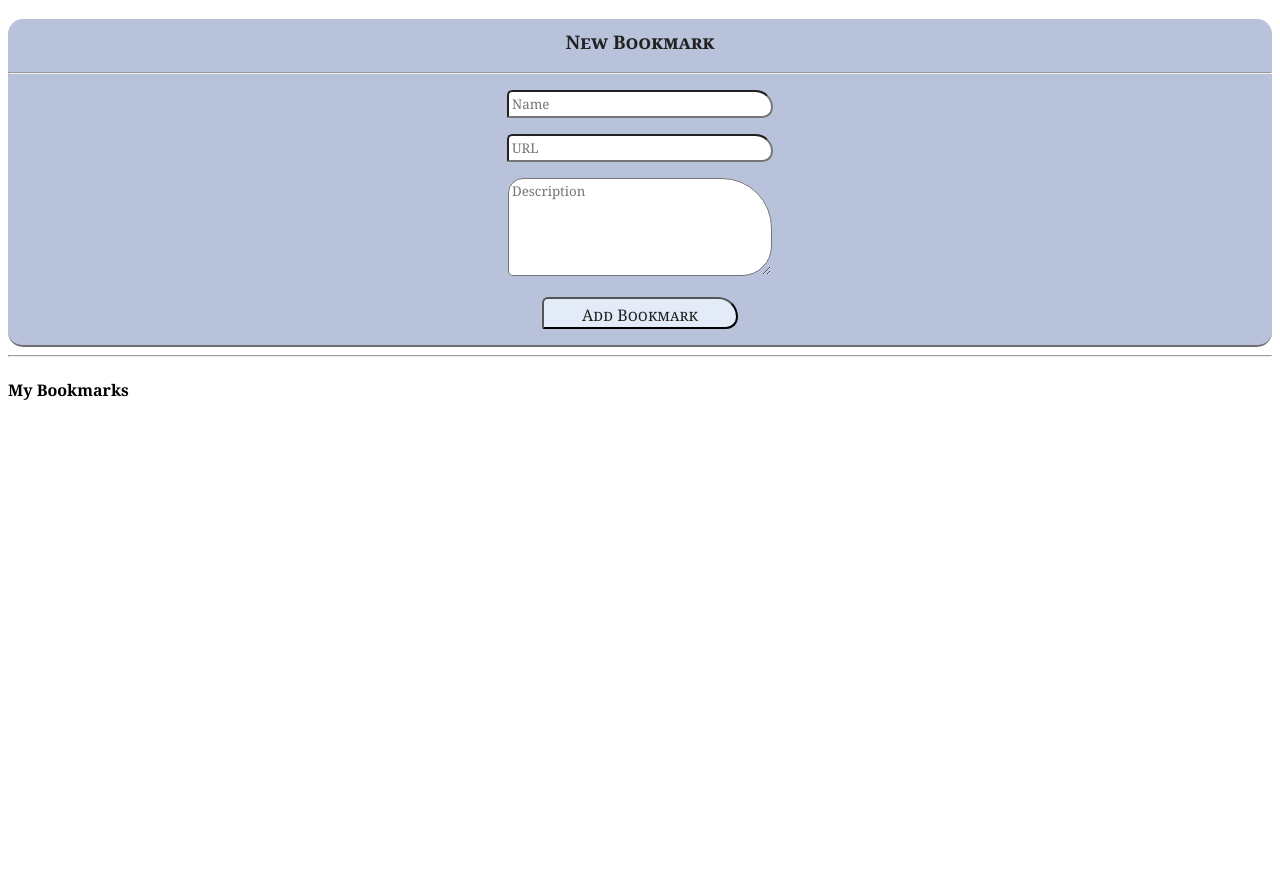
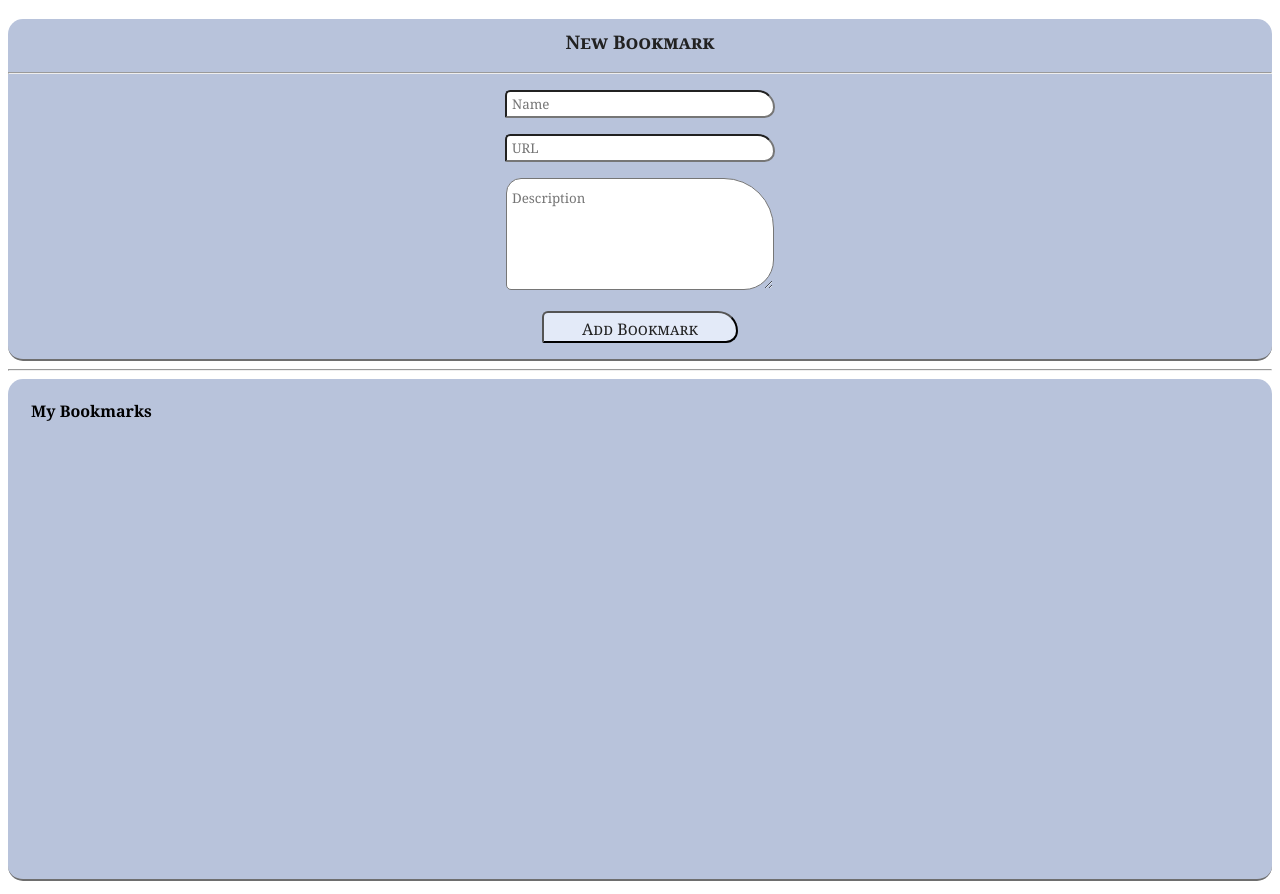
Before and after one commit to TMDStudios/neo_rolodex, a Flask app: page /bookmarks/ in a window 1280 px wide. Shown: the part 58-952 px from the top of the page. Before the commit the page ends 458 px from the top, so only its background shows below. Run offline with Flask 2, Linux system fonts and the light colour scheme; the visitor is signed in with stand-in values (Sample User, id 1); data that the repository does not hold is empty.

Commit message:
Cleaned Bookmarks Page

```diff
--- a/app/static/css/style.css
+++ b/app/static/css/style.css
@@ -101,7 +101,12 @@
 .contact-form .input-box {
     border-radius: 15px 50px 30px 5px;
     width: 256px;
-    padding: 3px;
+    padding: 3px 5px 3px 5px;
+}
+.contact-form .large-input-box {
+    border-radius: 15px 50px 30px 5px;
+    width: 256px;
+    padding: 10px 5px 10px 5px;
 }
 #submit {
     background-color: #e3eaf8;
@@ -182,3 +187,22 @@
 .small_text {
     font-size: small;
 }
+.frame {
+    width: 100%;
+    height: 500px;
+    margin: auto;
+    border-top:none;
+    border-left:none;
+    border-right:none;
+    border-bottom:2px solid #6E6E6E;
+    border-radius: 15px;
+    background:#b8c3db;
+    color:rgb(34, 34, 34);
+    text-align: center;
+}
+.bookmarks {
+    padding-left: 15px;
+}
+.bookmark {
+    background-color: #b7c9f1;
+}
--- a/app/templates/bookmarks.html
+++ b/app/templates/bookmarks.html
@@ -11,12 +11,9 @@
     <hr>
     <p>{{ form.name(class="input-box", placeholder="Name") }}</p>
     <p>{{ form.url(class="input-box", placeholder="URL") }}</p>
-    <p>{{ form.description(class="input-box", rows="5", placeholder="Description") }}</p>
+    <p>{{ form.description(class="large-input-box", rows="5", placeholder="Description") }}</p>
     <p>{{ form.submit(id="submit") }}</p>
   </form>
   <hr>
-  <h4>My Bookmarks</h4>
-  {% for bookmark in bookmarks %}
-  <p><a href="{{ bookmark.url }}">{{ bookmark.name }}</a> - {{ bookmark.description }}</p>
-  {% endfor %}
+  <iframe class="frame" src="/bookmarks_frame/" title="Bookmarks Iframe"></iframe>
 {% endblock %}
--- /dev/null
+++ b/app/templates/bookmarks_frame.html
@@ -0,0 +1,16 @@
+<!DOCTYPE html>
+<html lang="en">
+<head>
+    <meta charset="UTF-8">
+    <meta http-equiv="X-UA-Compatible" content="IE=edge">
+    <meta name="viewport" content="width=device-width, initial-scale=1.0">
+    <link rel="stylesheet" href="{{ url_for('static', filename='css/style.css') }}">
+    <title>My Bookmarks</title>
+</head>
+<body>
+    <h4 class="bookmarks">My Bookmarks</h4>
+    {% for bookmark in bookmarks %}
+    <p class="bookmarks bookmark"><a href="{{ bookmark.url }}">{{ bookmark.name }}</a> - {{ bookmark.description }}</p>
+    {% endfor %}
+</body>
+</html>
--- a/app/views.py
+++ b/app/views.py
@@ -109,6 +109,12 @@ def bookmarks():
     bookmarks = Bookmark.query.order_by(Bookmark.date_created).all()
     return render_template('bookmarks.html', bookmarks=bookmarks, form=form)
 
+@app.route('/bookmarks_frame/')
+@login_required
+def bookmarks_frame():
+    bookmarks = Bookmark.query.order_by(Bookmark.date_created).all()
+    return render_template('bookmarks_frame.html', bookmarks=bookmarks)
+
 @app.route('/contacts/', methods=['POST', 'GET'])
 @login_required
 def contacts():
```
